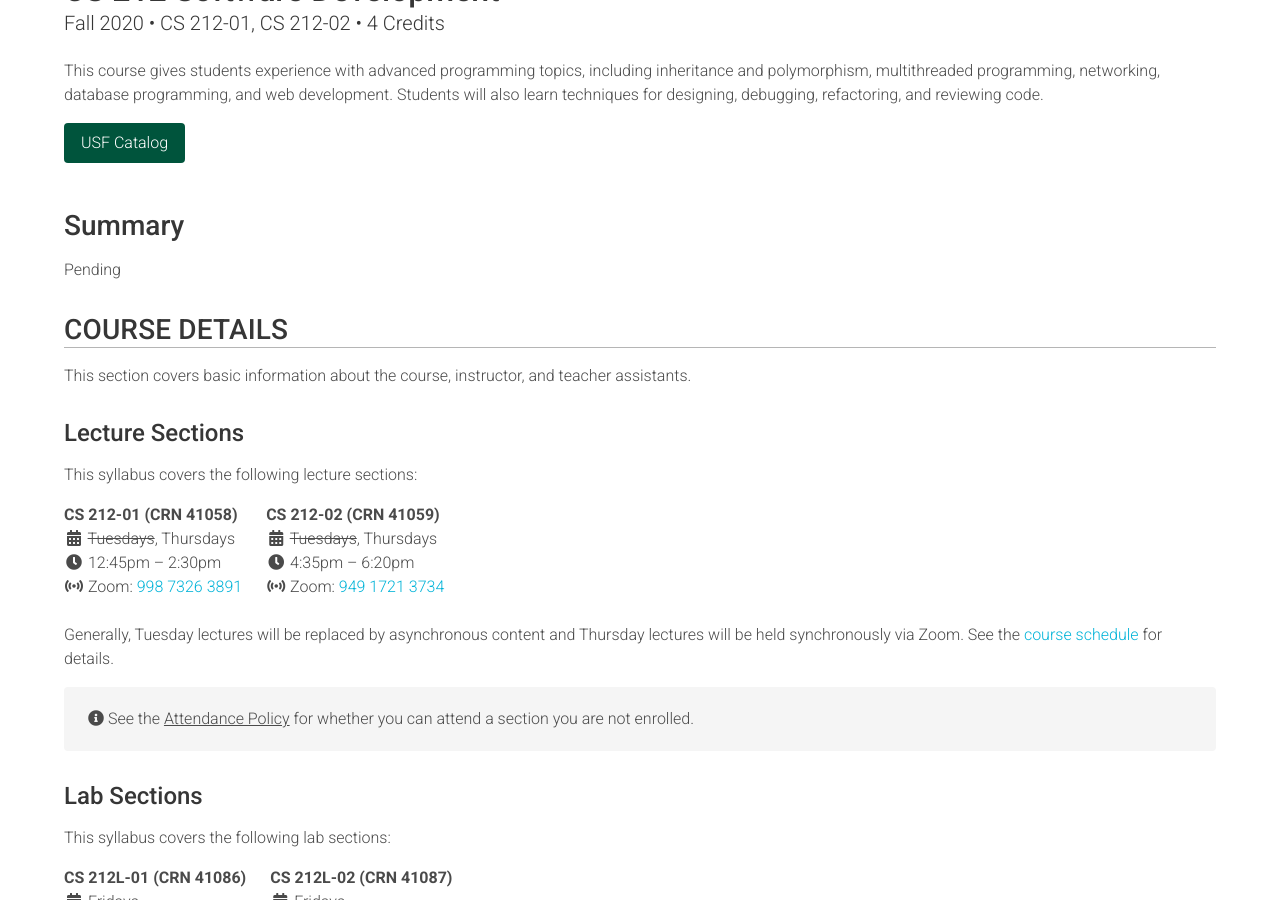
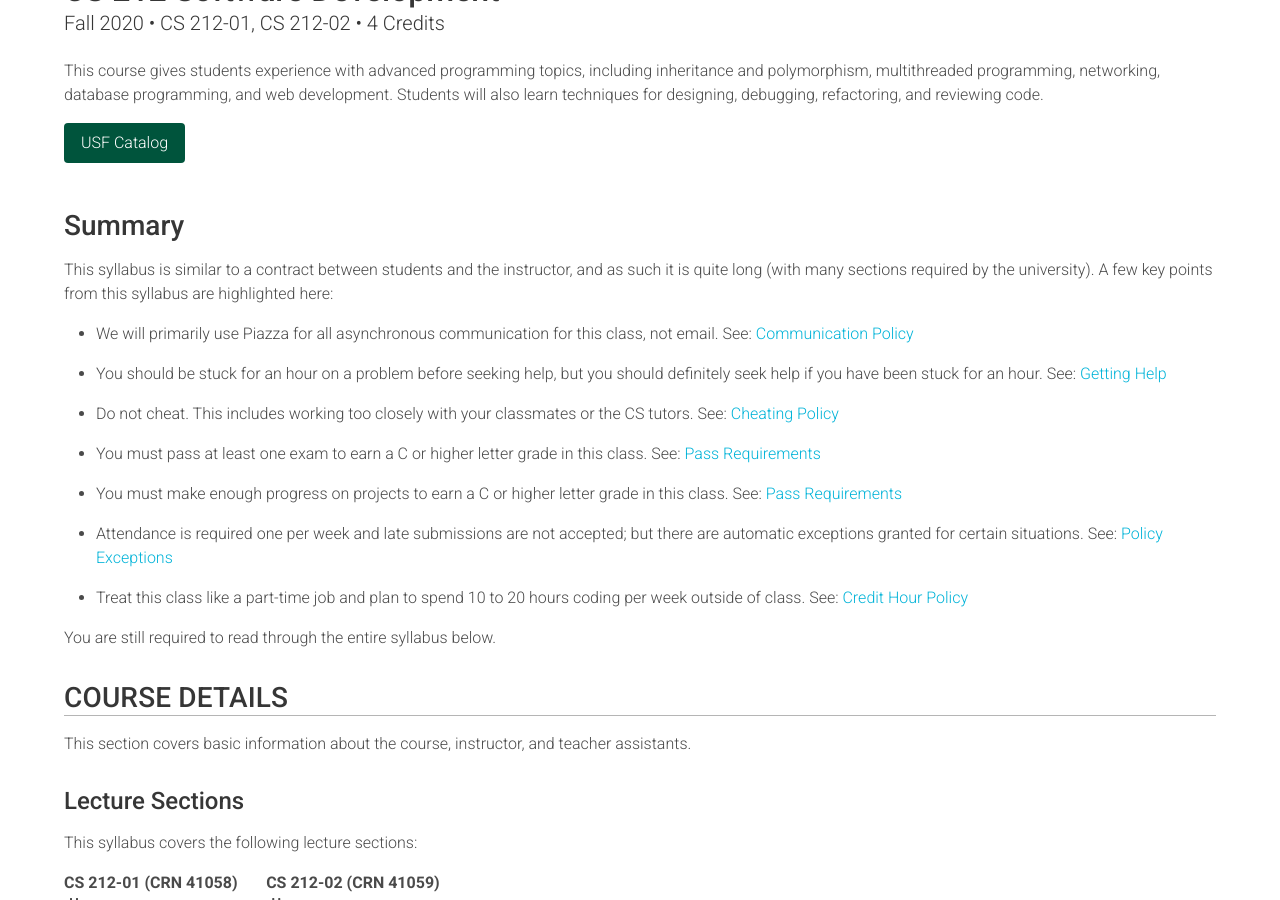
Before and after one commit to usf-cs212-fall2020/usf-cs212-fall2020.github.io, a Jekyll site: the page built from syllabus.md, in a window 1280 px wide and 900 px high, scrolled down 358 px. Built offline with Jekyll 4.4.1, drawn with Linux system fonts in a browser that asks for light colours; comment, search, counter and statistics services are not loaded; some of the changed text lies outside the part shown.

Commit message:
Added summary.

```diff
--- a/syllabus.md
+++ b/syllabus.md
@@ -19,7 +19,23 @@ layout: guides
 
 ## Summary
 
-Pending
+This syllabus is similar to a contract between students and the instructor, and as such it is quite long (with many sections required by the university). A few key points from this syllabus are highlighted here:
+
+  - We will primarily use Piazza for all asynchronous communication for this class, not email. See: [Communication Policy](#communication-policy)
+
+  - You should be stuck for an hour on a problem before seeking help, but you should definitely seek help if you have been stuck for an hour. See: [Getting Help](#asynchronous-communication)
+
+  - Do not cheat. This includes working too closely with your classmates or the CS tutors. See: [Cheating Policy](#cheating-policy)
+
+  - You must pass at least one exam to earn a C or higher letter grade in this class. See: [Pass Requirements](#pass-requirements)
+
+  - You must make enough progress on projects to earn a C or higher letter grade in this class. See: [Pass Requirements](#pass-requirements)
+
+  - Attendance is required one per week and late submissions are not accepted; but there are automatic exceptions granted for certain situations. See: [Policy Exceptions](#policy-exceptions)
+
+  - Treat this class like a part-time job and plan to spend 10 to 20 hours coding per week outside of class. See: [Credit Hour Policy](#credit-hour-policy)
+
+You are still required to read through the entire syllabus below.
 
 ## Course Details
 {: .page-header }
@@ -341,6 +357,8 @@ Most asynchronous course-related communication will be handled using [Piazza]({{
 
   - **Follow the 1 hour rule.** You should be stuck on a problem between 30 minutes to 1 hour before asking for help, but should immediately ask for help if stuck over 1 hour. Worst case, you figure out the answer before we are able to help. Best case, we can help you get unstuck!
 
+  - **Post exact details when possible.** You will get a solution faster if you include as many details as possible when asking for help. This might include exact error messages, stack traces, which tests are failing and passing, console or log output, and more. If you forget, we will have to ask you for this detail which can extend how long it takes to get help.
+
 In addition to [Piazza]({{ site.data.info.links.piazza.link }}), the instructor will also use [Canvas]({{ site.data.info.links.canvas.link }}) to notify students of missing assignments or warn about low grades.
 
 This course also has an [anonymous suggestion box]({{ site.data.info.links.suggestions.link }}) where you can raise non-urgent concerns or suggestions.
```
